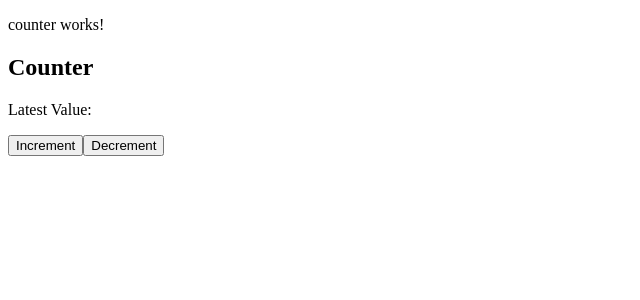
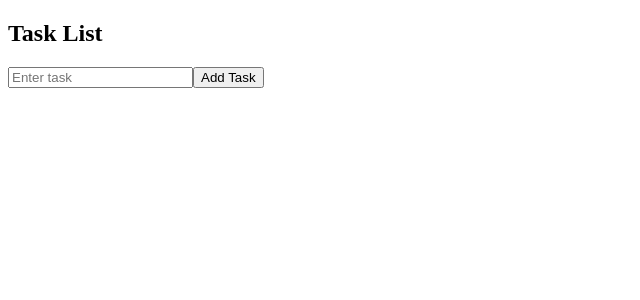
Before and after one commit to RockstarWebDev/mock-drill-Angular, an Angular app: page / in a window 1280 px wide. Shown: the top 300 px of the page, without its empty margins (0-640 px from the left). Built offline with nearby package versions, Linux system fonts and the light colour scheme.

Commit message:
pesisting data with localStorage

```diff
--- /dev/null
+++ b/src/app/Persisting Data Localstorage/task-list/task-list.component.html
@@ -0,0 +1,13 @@
+<div>
+    <h2>Task List</h2>
+    <ul>
+      <li *ngFor="let task of tasks; let i = index">
+        {{ task }}
+        <button (click)="deleteTask(i)">Delete</button>
+      </li>
+    </ul>
+    <div>
+      <input type="text" [(ngModel)]="newTask" placeholder="Enter task">
+      <button (click)="addTask()">Add Task</button>
+    </div>
+</div>
--- /dev/null
+++ b/src/app/Persisting Data Localstorage/task-list/task-list.component.ts
@@ -0,0 +1,29 @@
+import { Component } from '@angular/core';
+import { TaskService } from '../task.service';
+
+@Component({
+  selector: 'app-task-list',
+  templateUrl: './task-list.component.html',
+  styleUrls: ['./task-list.component.css']
+})
+export class TaskListComponent {
+ tasks: string[] = [];
+ newTask: string = '';
+
+  constructor(private taskService: TaskService){
+    this.tasks = this.taskService.getTasks();
+  }
+
+  addTask(){
+    if(this.newTask){
+      this.taskService.addTasks(this.newTask);
+      this.tasks = this.taskService.getTasks();
+      this.newTask = '';
+    }
+  }
+
+  deleteTask(index: number): void {
+    this.taskService.deleteTasks(index);
+    this.tasks = this.taskService.getTasks();
+  }
+}
--- /dev/null
+++ b/src/app/Persisting Data Localstorage/task.service.ts
@@ -0,0 +1,27 @@
+import { Injectable } from '@angular/core';
+
+@Injectable({
+  providedIn: 'root'
+})
+export class TaskService {
+  private localStorageKey: string = "taskList";
+
+  constructor() { }
+
+  getTasks():string[]{
+    const tasks = localStorage.getItem(this.localStorageKey);
+    return tasks ? JSON.parse(tasks) : [];
+  }
+
+  addTasks(task: string):void{
+    const tasks = this.getTasks();
+    tasks.push(task);
+    localStorage.setItem(this.localStorageKey, JSON.stringify(tasks));
+  }
+
+  deleteTasks(index:number):void{
+    const tasks = this.getTasks();
+    tasks.splice(index, 1);
+    localStorage.setItem(this.localStorageKey, JSON.stringify(tasks));
+  }
+}
--- a/src/app/app.component.html
+++ b/src/app/app.component.html
@@ -1,2 +1,3 @@
 <!-- <app-user-management></app-user-management> -->
-<app-counter></app-counter>
+<!-- <app-counter></app-counter> -->
+<app-task-list></app-task-list>
--- a/src/app/app.module.ts
+++ b/src/app/app.module.ts
@@ -4,12 +4,14 @@ import { FormsModule } from '@angular/forms';
 import { AppComponent } from './app.component';
 import { UserManagementComponent } from './User Management Component/user-management/user-management.component';
 import { CounterComponent } from './counter/counter/counter.component';
+import { TaskListComponent } from './Persisting Data Localstorage/task-list/task-list.component';
 
 @NgModule({
   declarations: [
     AppComponent,
     UserManagementComponent,
-    CounterComponent
+    CounterComponent,
+    TaskListComponent
   ],
   imports: [
     BrowserModule,
```
Also changed, not shown: src/app/Persisting Data Localstorage/task-list/task-list.component.css (added), 2 other files (tests, documents, lock files or other folders).
